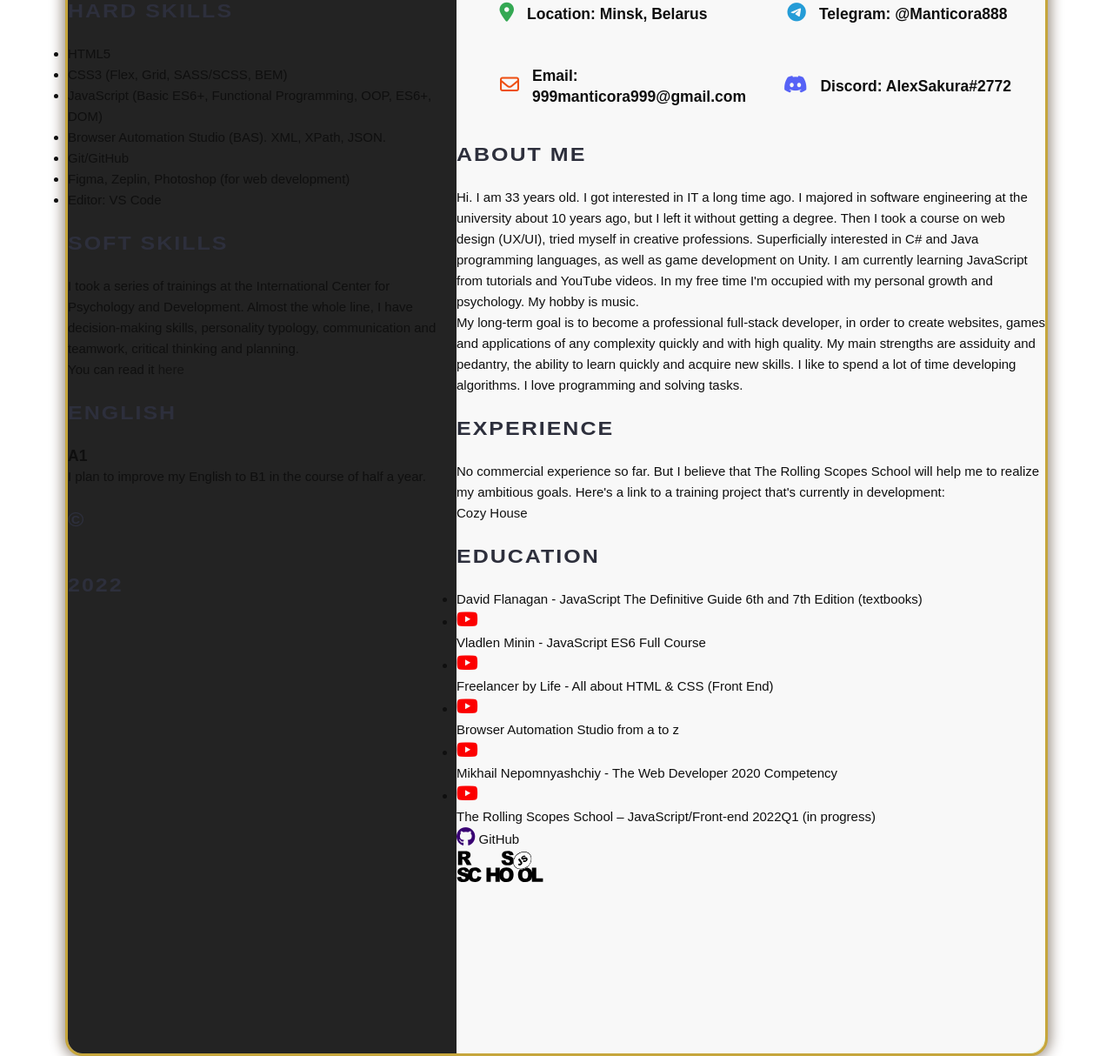
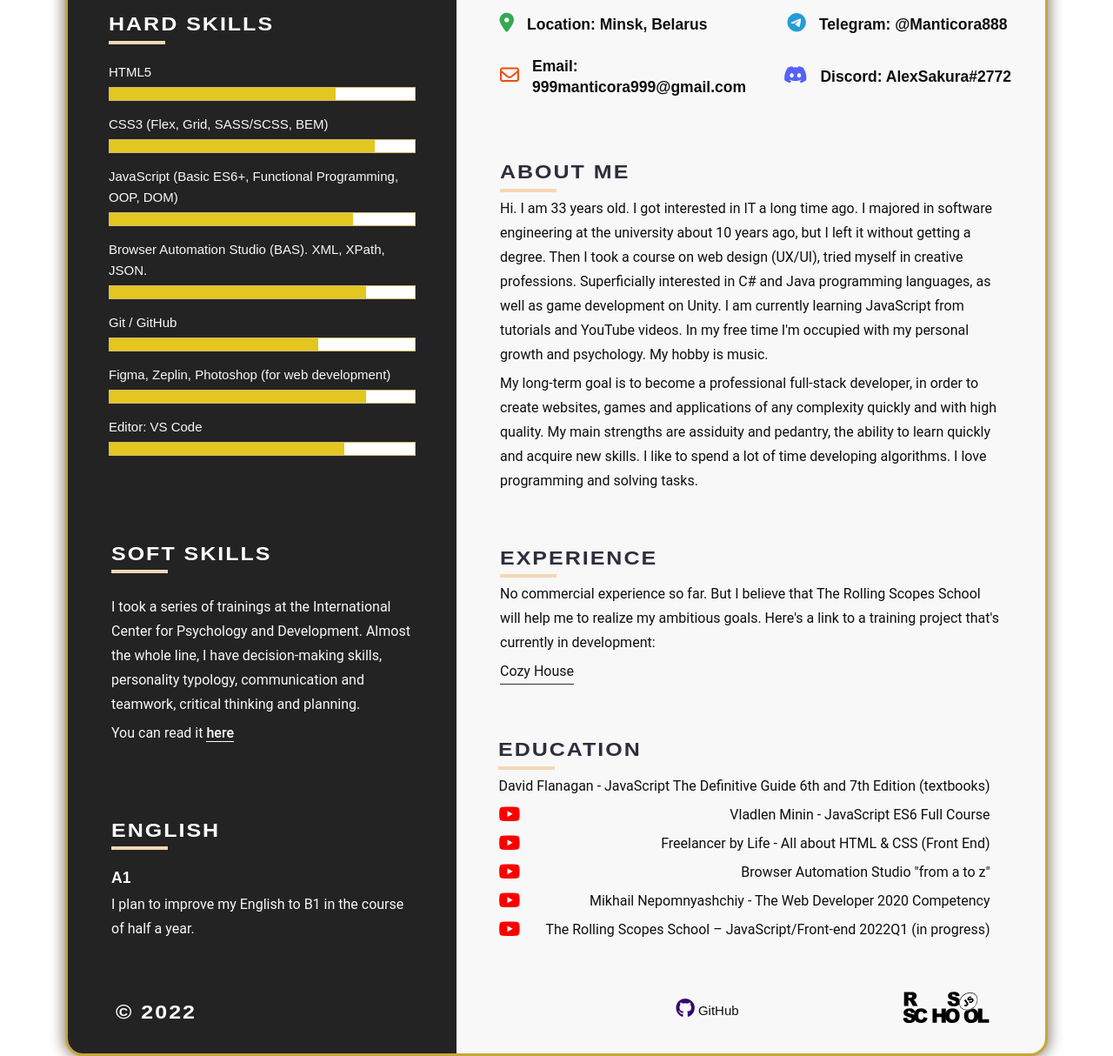
Before and after one commit to AlexSakura5577/rsschool-cv, a plain HTML site: page index.html in a window 1280 px wide. Shown: the part 393-1607 px from the top of the page at 87% size. Drawn offline with Linux system fonts and the light colour scheme; a script that the page names is missing.

Commit message:
feat: complete work from the cv-3

```diff
--- a/index.html
+++ b/index.html
@@ -38,68 +38,104 @@
                 <div class="wrapper_profile">
 
                     <div class="hard-skills">
-                        <h2>
+                        <h2 class="white-color">
                             HARD SKILLS
                         </h2>
-                        <ul>
+                        <div class="border-line">
+                        </div>
+                        <ul class="profile-color margin-skills">
                             <li class="item-scill">
                                 HTML5
                             </li>
+                            <div class="bolt-line">
+                                <div class="bolt-line-1">
+                                </div>
+                            </div>
                             <li class="item-scill">
                                 CSS3 (Flex, Grid, SASS/SCSS, BEM)
                             </li>
+                            <div class="bolt-line">
+                                <div class="bolt-line-2">
+                                </div>
+                            </div>
                             <li class="item-scill">
-                                JavaScript (Basic ES6+, Functional Programming, OOP, ES6+, DOM)
+                                JavaScript (Basic ES6+, Functional Programming, OOP, DOM)
                             </li>
+                            <div class="bolt-line">
+                                <div class="bolt-line-3">
+                                </div>
+                            </div>
                             <li class="item-scill">
                                 Browser Automation Studio (BAS). XML, XPath, JSON.
                             </li>
+                            <div class="bolt-line">
+                                <div class="bolt-line-4">
+                                </div>
+                            </div>
                             <li class="item-scill">
-                                Git/GitHub
+                                Git / GitHub
                             </li>
+                            <div class="bolt-line">
+                                <div class="bolt-line-5">
+                                </div>
+                            </div>
                             <li class="item-scill">
                                 Figma, Zeplin, Photoshop (for web development)
                             </li>
+                            <div class="bolt-line">
+                                <div class="bolt-line-6">
+                                </div>
+                            </div>
                             <li class="item-scill">
                                 Editor: VS Code
                             </li>
+                            <div class="bolt-line">
+                                <div class="bolt-line-7">
+                                </div>
+                            </div>
                         </ul>
                     </div>
 
                     <div class="soft-skills">
-                        <h2>
+                        <h2 class="white-color">
                             SOFT SKILLS
                         </h2>
-                        <p>
+                        <div class="border-line">
+                        </div>
+                        <p class="profile-color  margin-skills">
                             I took a series of trainings at the International Center for Psychology and Development.
                             Almost the whole line, I have decision-making skills, personality typology, communication
                             and teamwork, critical thinking and planning.
                         </p>
-                        <p>
+                        <p class="profile-color">
                             You can read it
-                            <a class="link" href="https://www.mcpir.ru" target="_blank" rel="noopener noreferrer">here</a>
+                            <a class="link profile-color" href="https://www.mcpir.ru" target="_blank"
+                                rel="noopener noreferrer">
+                            <span class="here">
+                                here
+                            </span>
+                            </a>
                         </p>
                     </div>
 
                     <div class="english">
-                        <h2>
+                        <h2 class="white-color">
                             ENGLISH
                         </h2>
-                        <h3>
+                        <div class="border-line">
+                        </div>
+                        <h3 class="white-color margin-skills">
                             A1
                         </h3>
-                        <p>
+                        <p class="profile-color">
                             I plan to improve my English to B1 in the course of half a year.
                         </p>
 
                     </div>
 
                     <div class="copy">
-                        <h2>
-                            &copy;
-                        </h2>
-                        <h2>
-                            2022
+                        <h2 class="white-color">
+                            &copy; 2022
                         </h2>
                     </div>
 
@@ -111,7 +147,8 @@
 
                     <div class="contacts-container">
                         <div class="contacts">
-                            <a class="link" href="https://goo.gl/maps/q5boBnjJ1acnh2cn6" target="_blank" rel="noopener noreferrer">
+                            <a class="link" href="https://goo.gl/maps/q5boBnjJ1acnh2cn6" target="_blank"
+                                rel="noopener noreferrer">
                                 <i class="maps fa-solid fa-location-dot"></i>
                             </a>
 
@@ -141,11 +178,10 @@
                     </div>
 
                     <div class="about-me">
-                        <h2>
+                        <h2 class="dark-color">
                             ABOUT ME
                         </h2>
-                        <div>
-
+                        <div class="border-line">
                         </div>
                         <p>
                             Hi. I am 33 years old. I got interested in IT a long time ago. I majored in software
@@ -164,25 +200,30 @@
                     </div>
 
                     <div class="experience">
-                        <h2>
+                        <h2 class="dark-color">
                             EXPERIENCE
                         </h2>
+                        <div class="border-line">
+                        </div>
                         <p>
                             No commercial experience so far. But I believe that The Rolling Scopes School will help me
                             to realize my ambitious goals. Here's a link to a training project that's currently in
                             development:
                         </p>
-                        <a class="link" href="https://rolling-scopes-school.github.io/alexsakura5577-JSFE2022Q1/shelter/pages/main/index.html"
+                        <a class="link"
+                            href="https://rolling-scopes-school.github.io/alexsakura5577-JSFE2022Q1/shelter/pages/main/index.html"
                             target="_blank" rel="noopener noreferrer">
-                            Cozy House
+                            <p class="cozy-house">Cozy House</p>
+
                         </a>
                     </div>
 
                     <div class="education">
-                        <h2>
+                        <h2 class="dark-color">
                             EDUCATION
                         </h2>
-
+                        <div class="border-line">
+                        </div>
                         <ul>
                             <li>
 
@@ -190,7 +231,7 @@
                                     David Flanagan - JavaScript The Definitive Guide 6th and 7th Edition (textbooks)
                                 </p>
                             </li>
-                            <li>
+                            <li class="li-align">
                                 <a class="link" target="_blank" href="https://www.youtube.com/c/VladilenMinin">
                                     <i class="youtube fa-brands fa-youtube"></i>
                                 </a>
@@ -198,7 +239,7 @@
                                     Vladlen Minin - JavaScript ES6 Full Course
                                 </p>
                             </li>
-                            <li>
+                            <li class="li-align">
                                 <a class="link" href="https://www.youtube.com/c/FreelancerLifeStyle" target="_blank"
                                     rel="noopener noreferrer">
                                     <i class="youtube fa-brands fa-youtube"></i>
@@ -207,17 +248,18 @@
                                     Freelancer by Life - All about HTML & CSS (Front End)
                                 </p>
                             </li>
-                            <li>
-                                <a class="link" href="https://www.youtube.com/channel/UC_fHAkJk4dNj8gnFbt55tHg" target="_blank"
-                                    rel="noopener noreferrer">
+                            <li class="li-align">
+                                <a class="link" href="https://www.youtube.com/channel/UC_fHAkJk4dNj8gnFbt55tHg"
+                                    target="_blank" rel="noopener noreferrer">
                                     <i class="youtube fa-brands fa-youtube"></i>
                                 </a>
                                 <p>
-                                    Browser Automation Studio from a to z
+                                    Browser Automation Studio "from a to z"
                                 </p>
                             </li>
-                            <li>
-                                <a class="link" href="https://www.youtube.com/c/%D0%9C%D0%B8%D1%85%D0%B0%D0%B8%D0%BB%D0%9D%D0%B5%D0%BF%D0%BE%D0%BC%D0%BD%D1%8F%D1%89%D0%B8%D0%B9"
+                            <li class="li-align">
+                                <a class="link"
+                                    href="https://www.youtube.com/c/%D0%9C%D0%B8%D1%85%D0%B0%D0%B8%D0%BB%D0%9D%D0%B5%D0%BF%D0%BE%D0%BC%D0%BD%D1%8F%D1%89%D0%B8%D0%B9"
                                     target="_blank" rel="noopener noreferrer">
                                     <i class="youtube fa-brands fa-youtube"></i>
                                 </a>
@@ -225,7 +267,7 @@
                                     Mikhail Nepomnyashchiy - The Web Developer 2020 Competency
                                 </p>
                             </li>
-                            <li>
+                            <li class="li-align">
                                 <a class="link" href="https://www.youtube.com/c/RollingScopesSchool" target="_blank"
                                     rel="noopener noreferrer">
                                     <i class="youtube fa-brands fa-youtube"></i>
@@ -237,26 +279,24 @@
                         </ul>
                     </div>
 
-                    <div class="github">
-                        <a class="link" href="https://github.com/AlexSakura5577" target="_blank" rel="noopener noreferrer">
+                    <div class="github align-github">
+                        <a class="link block" href="https://github.com/AlexSakura5577" target="_blank"
+                            rel="noopener noreferrer">
                             <i class="github fa-brands fa-github"></i>
                             GitHub
                         </a>
-                    </div>
-
-                    <div>
-                        <a class="link" href="https://rs.school" target="_blank" rel="noopener noreferrer">
+                        <a class="link block" href="https://rs.school" target="_blank" rel="noopener noreferrer">
                             <img src="img/rs_school.svg" alt="">
                         </a>
                     </div>
 
+                    <!-- <div class="rs_school"> -->
+
                 </div>
-            </footer>
+
         </div>
-
-
-
-
+        </footer>
+    </div>
 
     </div>
 
--- a/style.css
+++ b/style.css
@@ -125,7 +125,11 @@ body {
 }
 
 .wrapper_profile {
-    display: block;
+    display: flex;
+    flex-direction: column;
+    justify-content: space-around;
+    align-items: center;
+    padding-top: 20px;
 
     max-width: 447px;
     height: 1236px;
@@ -138,7 +142,8 @@ body {
 .wrapper_experience {
     display: flex;
     flex-direction: column;
-    /* align-items: center; */
+    justify-content: space-around;
+    align-items: center;
 
     max-width: 677px;
     height: 1236px;
@@ -151,11 +156,9 @@ body {
     display: flex;
     flex-direction: row;
     flex-wrap: wrap;
-    /* align-items: center; */
-    /* justify-content: space-around; */
 
     max-width: 677px;
-    height: 165px;
+    height: 120px;
 
     /* background-color: cornflowerblue; */
 }
@@ -184,24 +187,27 @@ body {
 i {
     font-size: 22px;
 }
+
 .maps {
     color: #34A853;
 }
+
 .telegram {
     color: #249CD7;
 }
+
 .discord {
     color: #5662F6;
 }
+
 .gmail {
     color: #EE5013;
 }
+
 .youtube {
     color: #FC0000;
 }
-.github {
-    color: #390173;
-}
+
 
 .contacts {
     display: flex;
@@ -211,7 +217,7 @@ i {
     align-items: center;
 
     width: 338px;
-    height: 82px;
+    height: 50px;
 
     /* background-color: chartreuse; */
 }
@@ -223,16 +229,201 @@ i {
 .padding2 {
     padding-left: 50px;
 }
+
 h2 {
-    color: #2D2F3C;
     font-family: "Arial", sans-serif;
     font-style: bold;
     font-weight: 800;
     font-size: 25px;
-    line-height: 300%;
+    line-height: 150%;
     letter-spacing: 0.08em;
     transform: scale(1, 0.9);
 }
-.about-me {
+
+p {
+    font-family: "Roboto", sans-serif;
+    font-style: normal;
+    font-weight: 400;
+    font-size: 16px;
+    line-height: 175%;
+    /* letter-spacing: 0.01em; */
+    padding-top: 5px;
 
 }
+
+li {
+    list-style-type: none;
+    list-style: none;
+    margin: 0;
+}
+
+ul {
+    margin-left: 0;
+    /* Отступ слева в браузере IE и Opera */
+    padding-left: 0;
+    /* Отступ слева в браузере Firefox, Safari, Chrome */
+}
+
+.dark-color {
+    color: #2D2F3C;
+}
+
+.white-color {
+    color: #FDFDFD;
+}
+
+.profile-color {
+    color: #F8F8F8;
+}
+
+.margin-skills {
+    margin-top: 20px;
+}
+
+.experience-color {
+    color: #363636;
+}
+
+.border-line {
+    display: block;
+    border: 2px solid #F5D7B5;
+    width: 65px;
+}
+
+.bolt-line {
+    display: block;
+    background-color: #FFFFFF;
+    width: 353px;
+    height: 16px;
+    margin-top: 5px;
+    margin-bottom: 15px;
+    border: 1px solid #D3BA71;
+}
+
+.bolt-line-1 {
+    display: block;
+    background-color: #e3c620;
+    width: 260px;
+    height: 14px;
+}
+
+.bolt-line-2 {
+    display: block;
+    background-color: #e3c620;
+    width: 305px;
+    height: 14px;
+}
+
+.bolt-line-3 {
+    display: block;
+    background-color: #e3c620;
+    width: 280px;
+    height: 14px;
+}
+
+.bolt-line-4 {
+    display: block;
+    background-color: #e3c620;
+    width: 295px;
+    height: 14px;
+}
+
+.bolt-line-5 {
+    display: block;
+    background-color: #e3c620;
+    width: 240px;
+    height: 14px;
+}
+
+.bolt-line-6 {
+    display: block;
+    background-color: #e3c620;
+    width: 295px;
+    height: 14px;
+}
+
+.bolt-line-7 {
+    display: block;
+    background-color: #e3c620;
+    width: 270px;
+    height: 14px;
+}
+
+.about-me {
+    display: block;
+    margin: 0 50px 0;
+}
+
+.experience {
+    display: block;
+    margin: 0 50px 0;
+}
+
+.education {
+    display: block;
+    margin-right: 15px;
+}
+
+.cozy-house {
+    border-bottom: 1px solid #2D2F3C;
+    width: max-content;
+}
+
+.hard-skills {
+    display: block;
+    margin: 0 50px 0;
+}
+
+.soft-skills {
+    display: block;
+    margin: 50px 50px 0;
+}
+
+.here {
+    color: #FDFDFD;
+    font-style: bold;
+    font-weight: 500;
+    border-bottom: 1px solid #FDFDFD;
+}
+
+.english {
+    display: block;
+    margin: 50px 50px 0;
+}
+
+.li-align {
+    display: flex;
+    justify-content: space-between;
+    align-items: flex-end;
+}
+
+.copy {
+    display: block;
+    margin-top: 34px;
+    margin-bottom: 14px;
+    margin-right: 245px;
+}
+
+/* .rs_school {
+    display: block;
+    margin-bottom: 100px;
+    margin-left: 400px;
+} */
+
+.github {
+    color: #390173;
+}
+
+.align-github {
+    display: flex;
+    flex-direction: row;
+    justify-content: flex-start;
+    align-items: center;
+
+    /* margin-right: 0px; */
+}
+
+.block {
+    display: block;
+    margin-left: 188px;
+}
```
